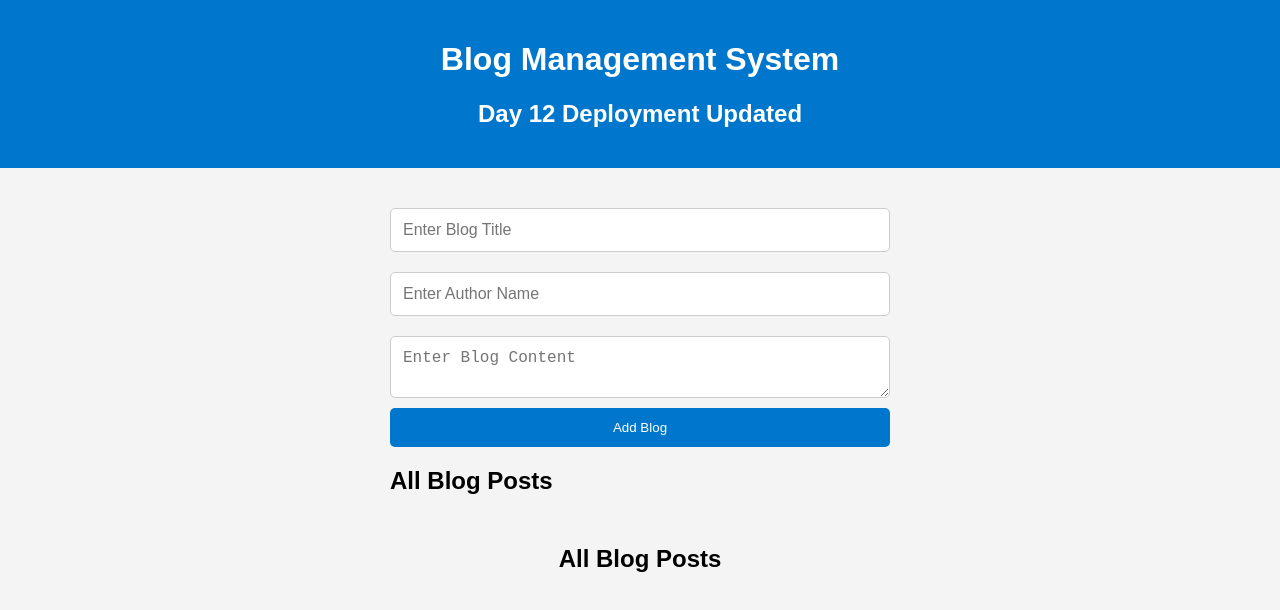
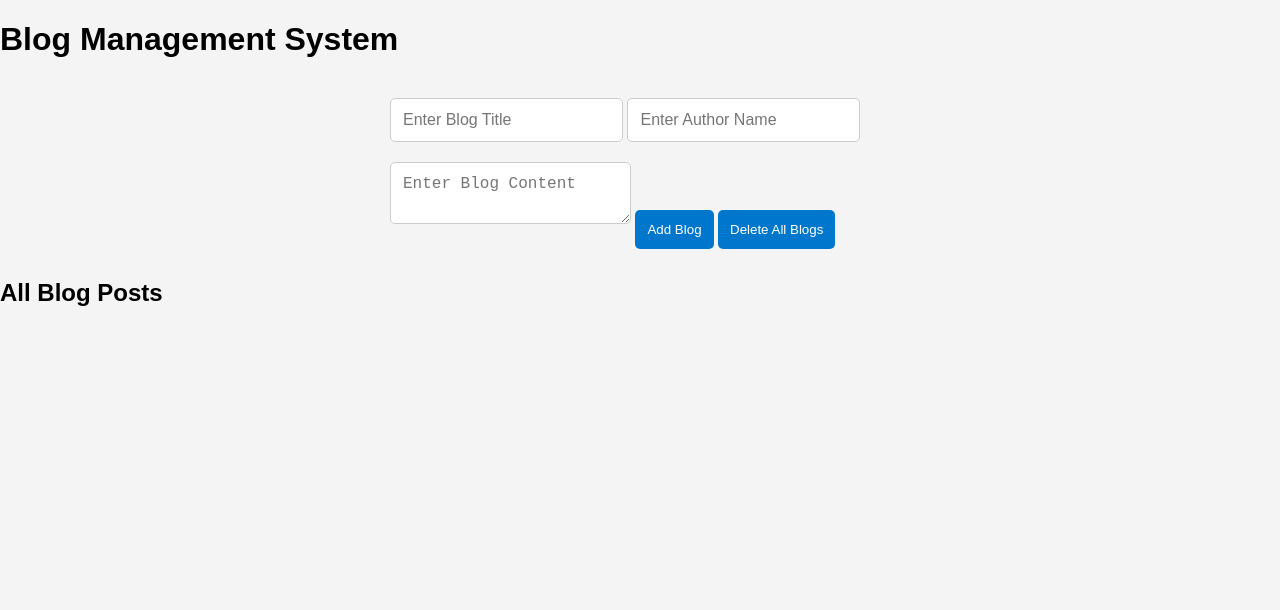
Before and after one commit to sahanaka2004-ka/Day-12_github_pages, a website: page index.html in a window 1280 px wide. Drawn offline with Linux system fonts and the light colour scheme.

Commit message:
Update index.html

```diff
--- a/index.html
+++ b/index.html
@@ -4,60 +4,50 @@
 <head>
 
     <meta charset="UTF-8">
-
     <meta name="viewport" content="width=device-width, initial-scale=1.0">
 
-<title>Animated Blog App</title>
+    <title>Blog Management System</title>
 
     <link rel="stylesheet" href="style.css">
 
 </head>
 
+
 <body>
 
-<header>
+<div class="container">
 
     <h1>Blog Management System</h1>
-  <h2>Day 12 Deployment Updated</h2>
 
-</header>
 
-<section class="form-section">
+    <div class="form-section">
 
-<form id="blogForm">
+        <input type="text" id="title" placeholder="Enter Blog Title">
 
-<input
-type="text"
-id="title"
-placeholder="Enter Blog Title"
-required>
+        <input type="text" id="author" placeholder="Enter Author Name">
 
-<input
-type="text"
-id="author"
-placeholder="Enter Author Name"
-required>
+        <textarea id="content" placeholder="Enter Blog Content"></textarea>
 
-<textarea
-id="content"
-placeholder="Enter Blog Content"
-required></textarea>
 
         <button onclick="addBlog()">Add Blog</button>
+
+        <button onclick="deleteAllBlogs()">Delete All Blogs</button>
+
+
+    </div>
+
+
+
     <h2>All Blog Posts</h2>
-  <div id="blogPosts"></div>
 
-</form>
 
-</section>
+    <div id="blogPosts">
 
-<section id="blogs">
+    </div>
 
-<h2 class="blog-heading">All Blog Posts</h2>
 
-<div id="blogs"></div>
+</div>
 
-</section>
 
 <script src="script.js"></script>
 
```
Lines whose indentation alone changed are shown as unchanged.
